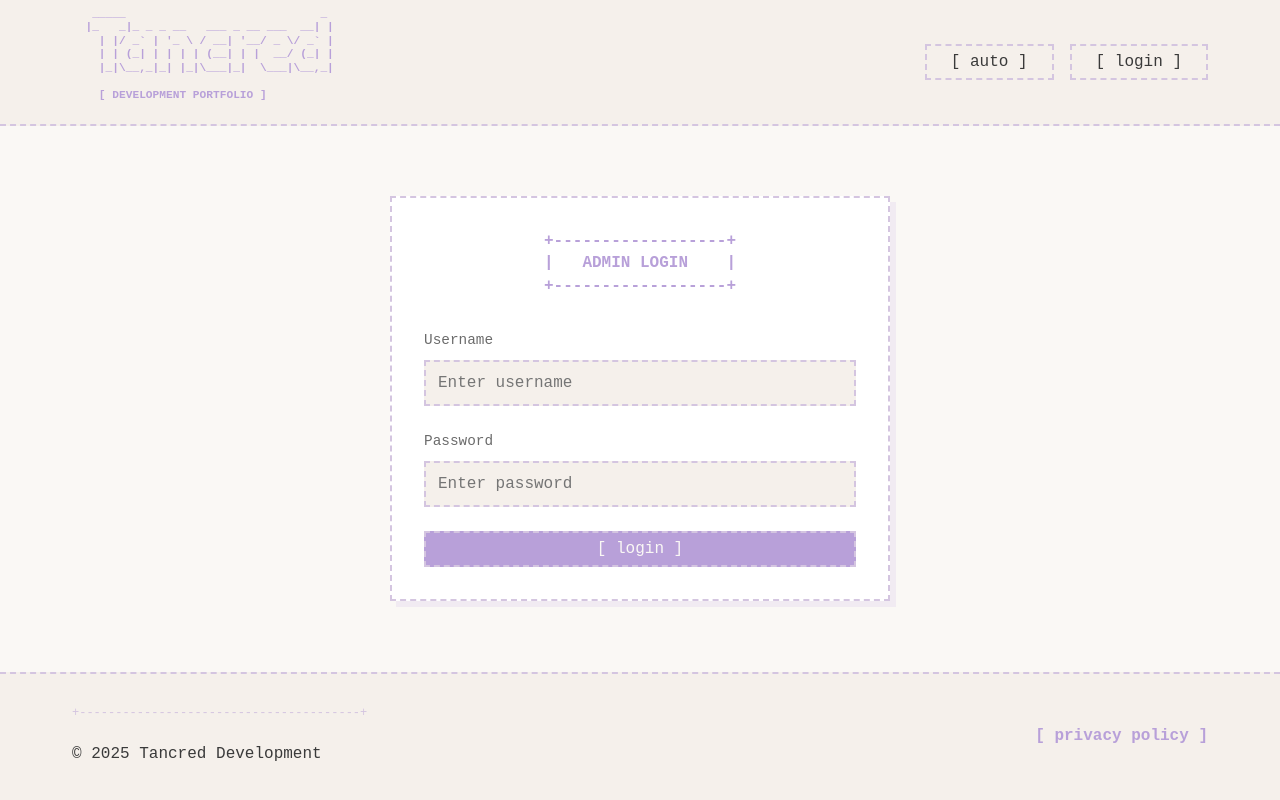
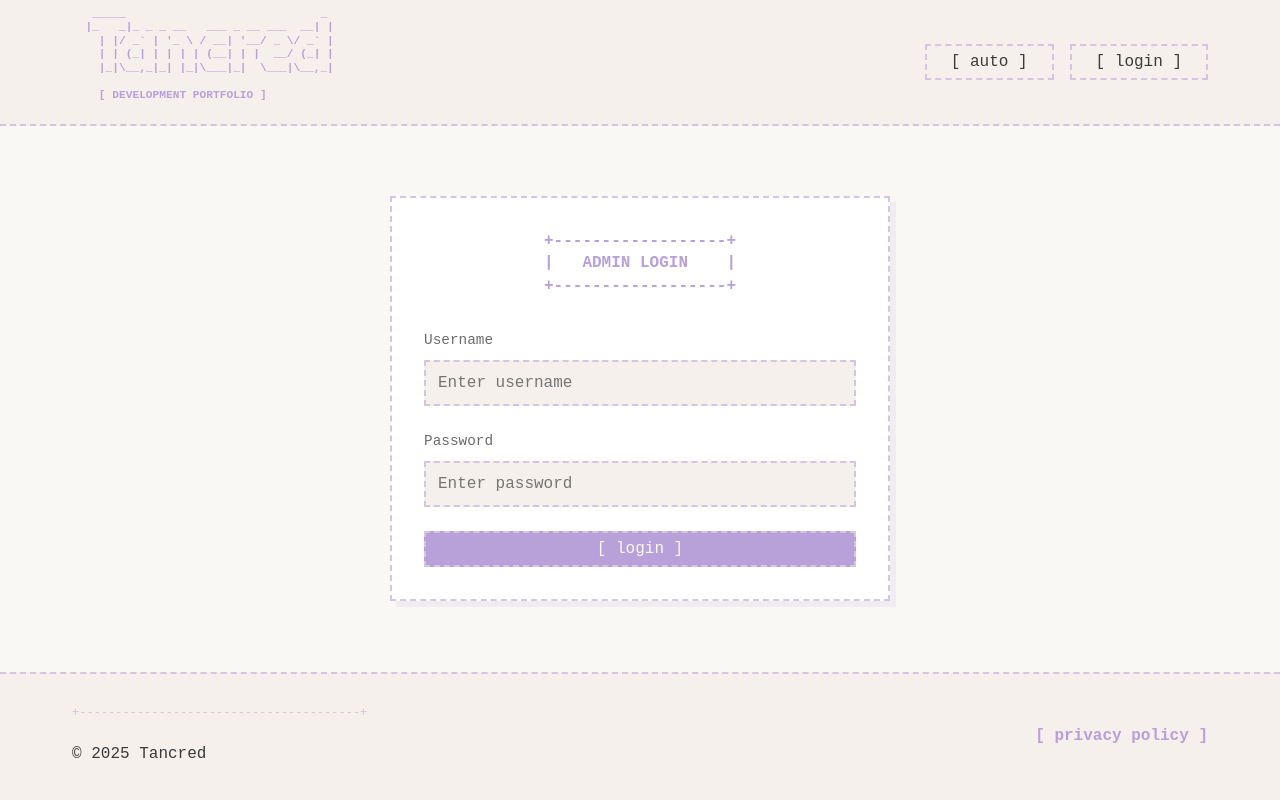
Before and after one commit to Tancred423/tancred.de, a Vue app in the folder frontend/: page /login in a window 1280 px wide. Built offline with nearby package versions, Linux system fonts and the light colour scheme; no server answers.

Commit message:
change copyright to just Tancred

```diff
--- a/frontend/src/components/Footer.vue
+++ b/frontend/src/components/Footer.vue
@@ -6,7 +6,7 @@
           <pre class="ascii-divider">
 +---------------------------------------+
           </pre>
-          <p>&copy; {{ currentYear }} Tancred Development</p>
+          <p>&copy; {{ currentYear }} Tancred</p>
         </div>
         <router-link to="/privacy" class="footer-link"> [ privacy policy ] </router-link>
       </div>
```
